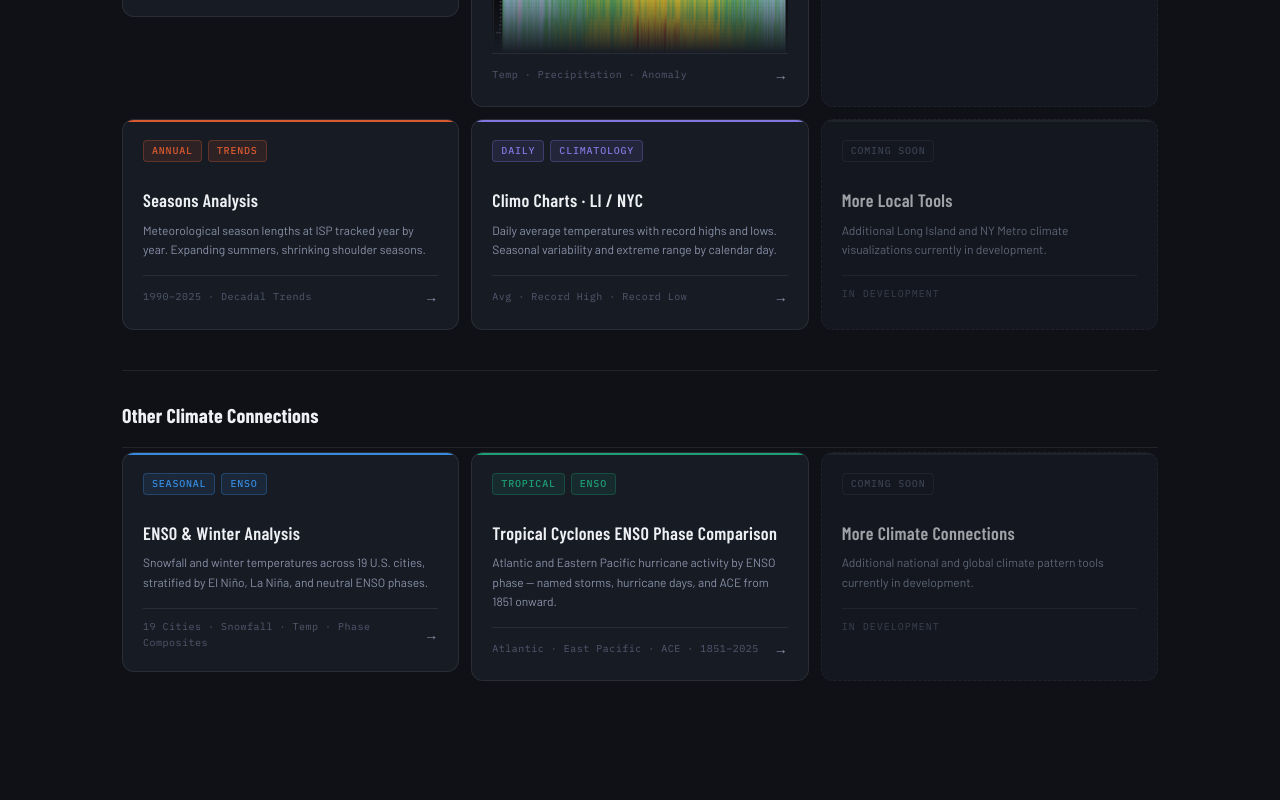
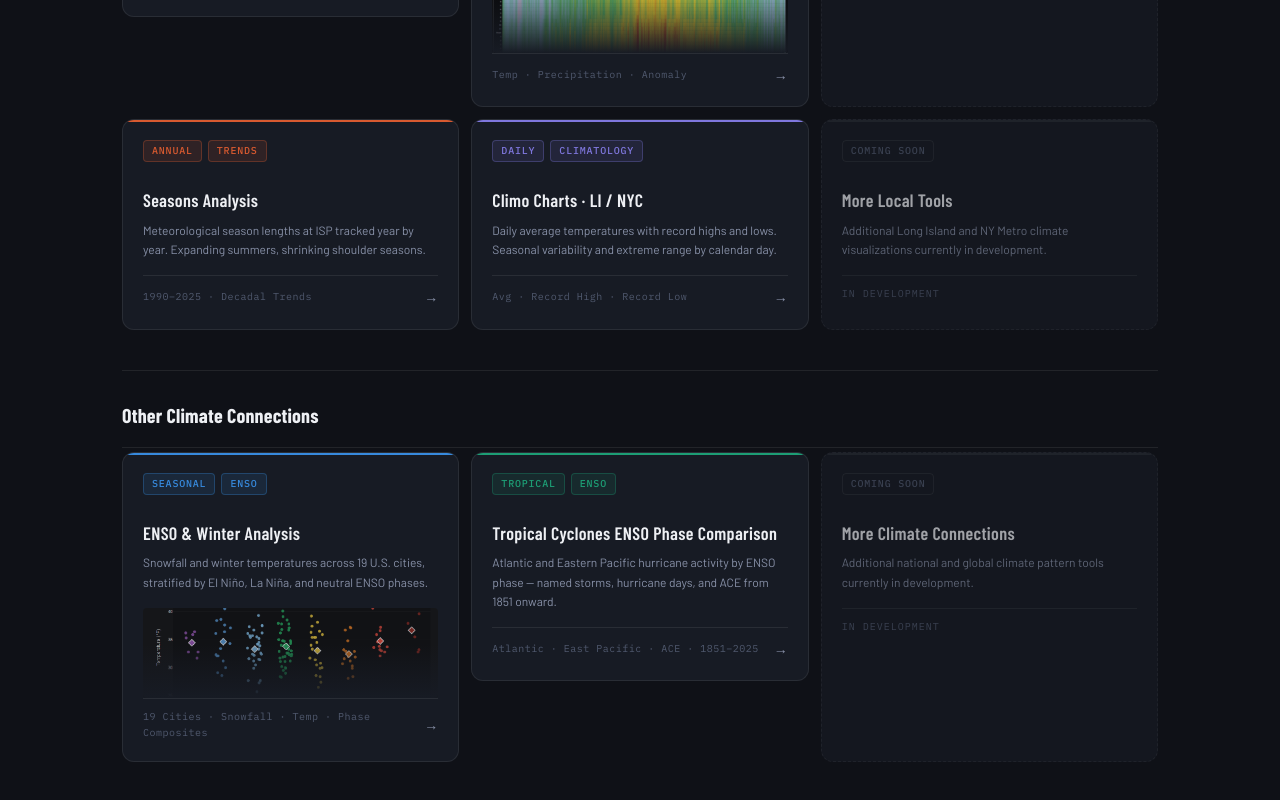
Before and after one commit to josht3113/context-climate, a React (Vite) app: page /#/ in a window 1280 px wide. Shown: the part 598-1398 px from the top of the page. Before the commit the page ends 1319 px from the top, so only its background shows below. Built offline with nearby package versions, Linux system fonts and the light colour scheme.

Commit message:
Add files via upload

```diff
--- a/src/pages/Home.jsx
+++ b/src/pages/Home.jsx
@@ -80,7 +80,7 @@ const SECTIONS = [
         footerTags: ['19 Cities', 'Snowfall', 'Temp', 'Phase Composites'],
         to:         '/enso',
         accentVar:  '--accent-hourly',
-        thumb:      null,
+        thumb:      '/ENSOThumbnail.png',
       },
       {
         tags:       ['TROPICAL', 'ENSO'],
```
